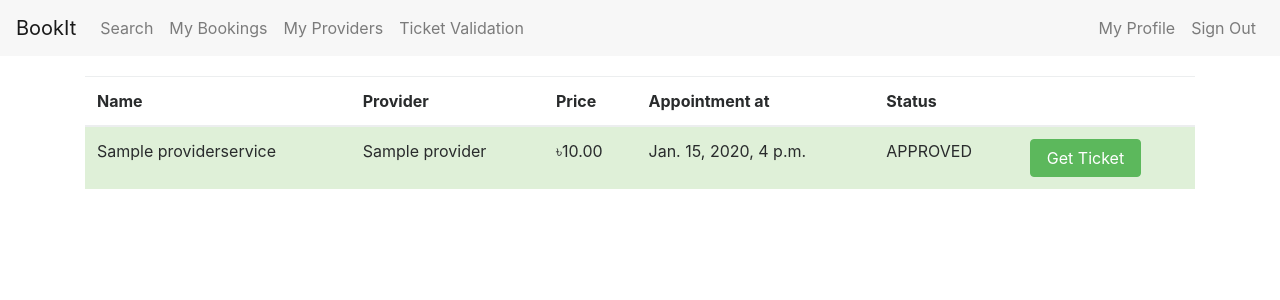
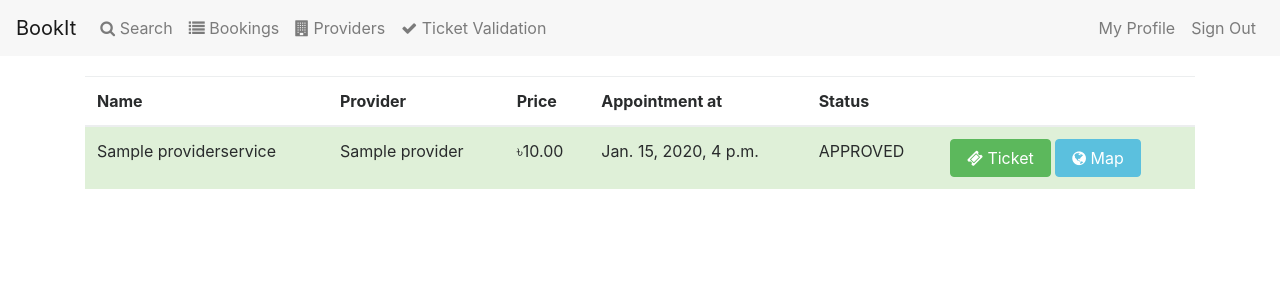
Before and after one commit to aniruddha-adhikary/bookit, a Django app: page /bookings/ in a window 1280 px wide. Shown: the top 300 px of the page. Run offline with Django 3.2, Linux system fonts and the light colour scheme; a user stored in the database is signed in; tables that the repository leaves empty hold one stand-in row (values such as "Sample post"); parts of the project's set-up code (start-up, migrations or seed data) failed here and were passed over; some libraries are stand-ins or nearby versions.

Commit message:
add google maps and ticket status checking

```diff
--- a/bookit/providers/forms.py
+++ b/bookit/providers/forms.py
@@ -22,7 +22,7 @@ class SearchForm(forms.Form):
 class ProviderForm(forms.ModelForm):
     class Meta:
         model = Provider
-        fields = ('name', 'area')
+        fields = ('name', 'area', 'map_query')
 
     def save(self, commit=True):
         self.instance.owner = self._owner
--- a/bookit/providers/models/provider.py
+++ b/bookit/providers/models/provider.py
@@ -25,6 +25,8 @@ class Provider(models.Model):
         null=True
     )
 
+    map_query = models.TextField(blank=True)
+
     def __str__(self):
         return self.name
 
--- a/bookit/providers/models/service.py
+++ b/bookit/providers/models/service.py
@@ -18,7 +18,8 @@ class ProviderService(models.Model):
     time_required = models.DurationField()
 
     provider = models.ForeignKey(
-        to='providers.Provider'
+        to='providers.Provider',
+        on_delete=models.PROTECT,
     )
 
     def __str__(self):
--- a/bookit/templates/base.html
+++ b/bookit/templates/base.html
@@ -21,7 +21,7 @@
 
         <link rel="stylesheet" href="https://cdnjs.cloudflare.com/ajax/libs/jquery-datetimepicker/2.5.4/jquery.datetimepicker.min.css">
         <!-- Your stuff: Third-party CSS libraries go here -->
-
+        <link rel="stylesheet" href="https://maxcdn.bootstrapcdn.com/font-awesome/4.7.0/css/font-awesome.min.css">
         <!-- This file stores project-specific CSS -->
         <link href="{% static 'css/project.css' %}" rel="stylesheet">
 
@@ -43,16 +43,16 @@
         <div class="collapse navbar-collapse" id="navbarSupportedContent">
             <ul class="navbar-nav mr-auto">
                 <li class="nav-item">
-                    <a class="nav-link" href="{% url 'search' %}">Search</a>
+                    <a class="nav-link" href="{% url 'search' %}"><i class="fa fa-search" aria-hidden="true"></i> Search</a>
                 </li>
                 <li class="nav-item">
-                    <a class="nav-link" href="{% url 'booking-list' %}">My Bookings</a>
+                    <a class="nav-link" href="{% url 'booking-list' %}"><i class="fa fa-list" aria-hidden="true"></i> Bookings</a>
                 </li>
                 <li class="nav-item">
-                    <a class="nav-link" href="{% url 'provider-list-user' %}">My Providers</a>
+                    <a class="nav-link" href="{% url 'provider-list-user' %}"><i class="fa fa-building" aria-hidden="true"></i> Providers</a>
                 </li>
                 <li class="nav-item">
-                    <a class="nav-link" href="{% url 'booking-validate-form' %}">Ticket Validation</a>
+                    <a class="nav-link" href="{% url 'booking-validate-form' %}"><i class="fa fa-check" aria-hidden="true"></i> Ticket Validation</a>
                 </li>
             </ul>
             <ul class="navbar-nav pull-right">
--- a/bookit/templates/bookings/booking_list.html
+++ b/bookit/templates/bookings/booking_list.html
@@ -23,10 +23,14 @@
                         <td>{{ booking.booked_for }}</td>
                         <td>{{ booking.status }}</td>
                         <td>{% if booking.status == 'REQUESTED' %}
-                            <a href="{% url 'booking-cancel' pk=booking.pk %}" class="btn btn-danger">Cancel</a>
+                            <a href="{% url 'booking-cancel' pk=booking.pk %}" class="btn btn-danger"><i class="fa fa-ban" aria-hidden="true"></i> Cancel</a>
                         {% endif %}
                         {% if booking.status == 'APPROVED' %}
-                            <a href="{% url 'booking-ticket' pk=booking.pk %}" class="btn btn-success">Get Ticket</a>
+                            <a href="{% url 'booking-ticket' pk=booking.pk %}" class="btn btn-success"><i class="fa fa-ticket" aria-hidden="true"></i> Ticket</a>
+                            {% if booking.service.provider.map_query %}
+                                <a href="https://www.google.com/maps/search/?api=1&query={{ booking.service.provider.map_query | urlencode }}"
+                                   class="btn btn-info" target="_blank"><i class="fa fa-globe" aria-hidden="true"></i> Map</a>
+                            {% endif %}
                         {% endif %}</td>
                     </tr>
                 {% endfor %}
--- a/requirements/base.txt
+++ b/requirements/base.txt
@@ -50,3 +50,4 @@ celery==3.1.25
 django-phonenumber-field==1.3.0
 
 django-fsm==2.6.0
+qrcode==5.3
```
Also changed, not shown: bookit/templates/bookings/booking_form.html (+8 -0 lines), bookit/templates/bookings/booking_list_provider.html (+12 -1 lines), bookit/templates/providers/providerservice_filter.html (+11 -4 lines), bookit/bookings/migrations/0004_remove_ticket_qrcode.py (added), bookit/providers/migrations/0003_auto_20170817_0125.py (added).
